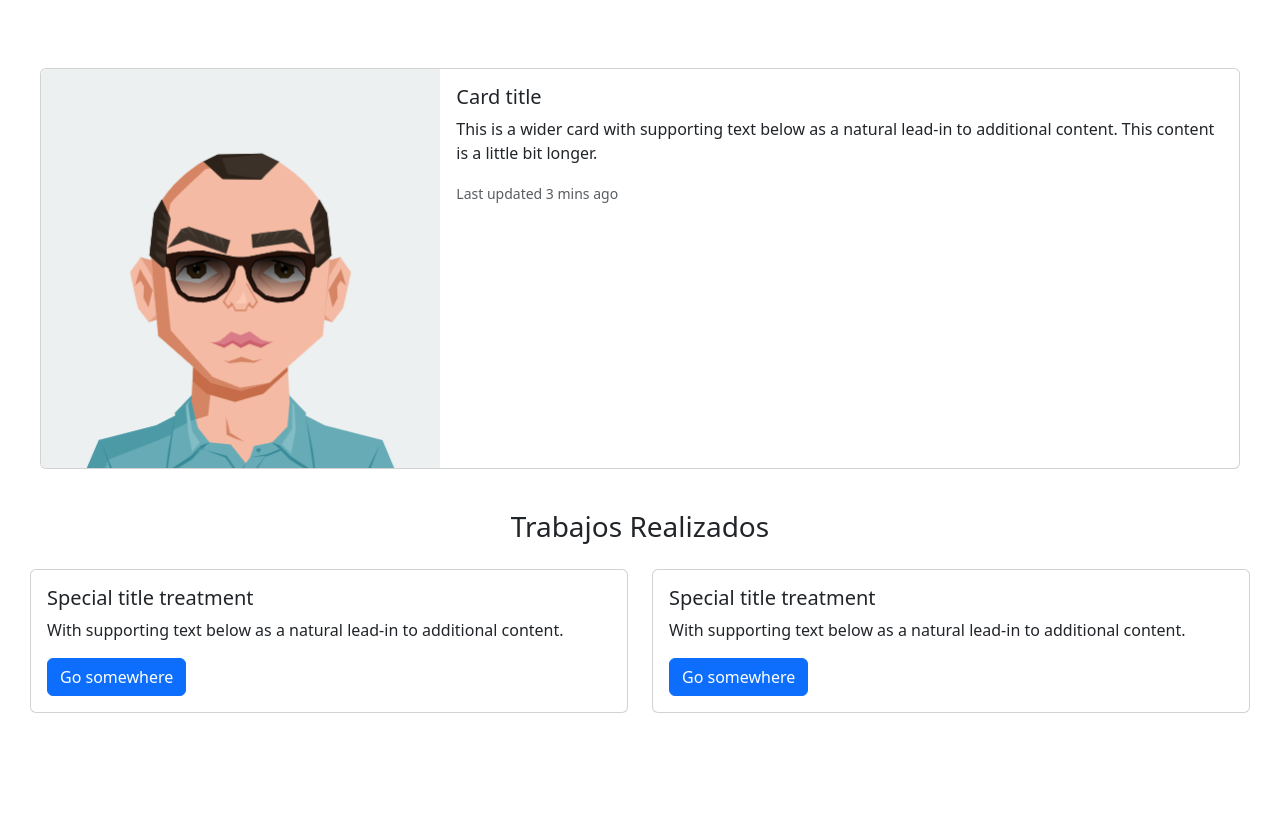
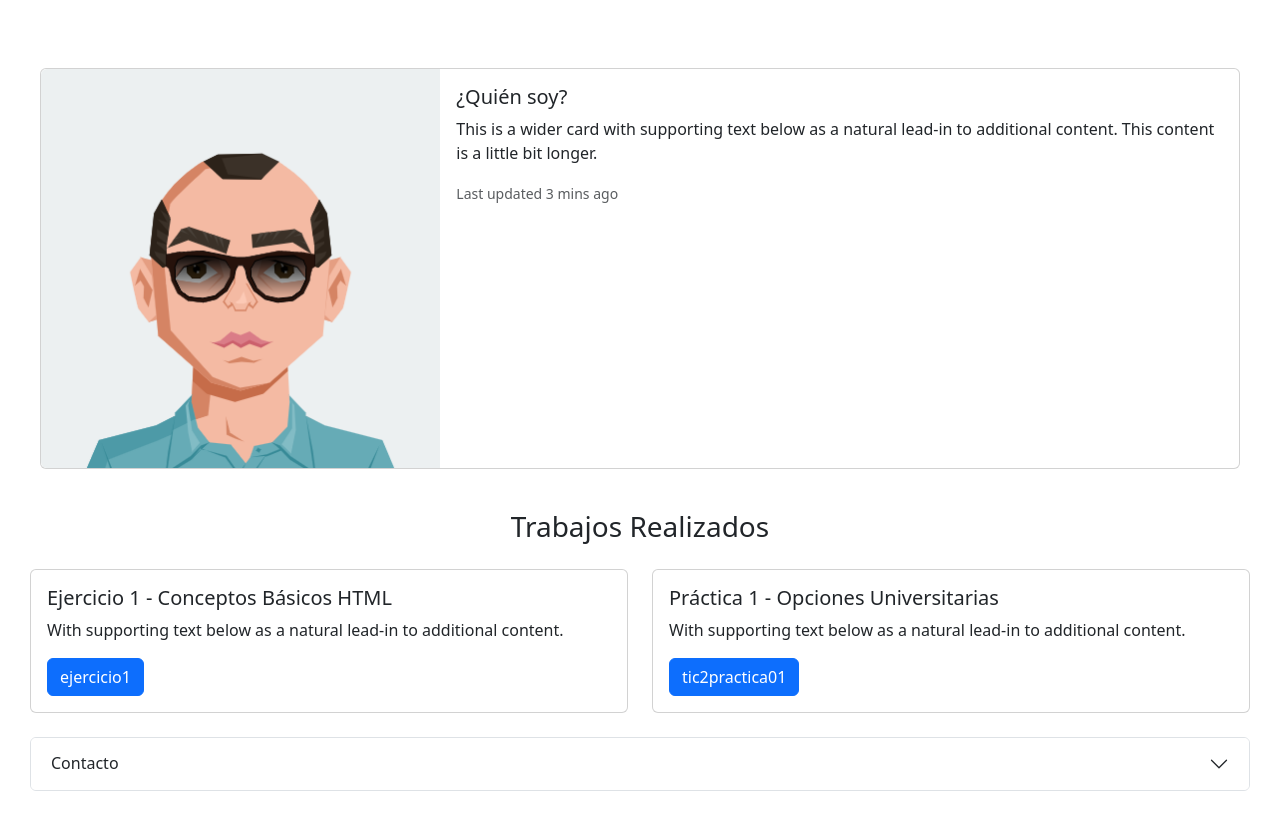
Before and after one commit to eduardolopez122/tic2practica02, a plain HTML site: page index.html in a window 1280 px wide. Shown: the part 78-908 px from the top of the page. Before the commit the page ends 841 px from the top, so only its background shows below. Drawn offline with nearby package versions, Linux system fonts and the light colour scheme.

Commit message:
Estructura terminada
Terminé la estructura con Bootstrap y metí los links a los trabajos.

```diff
--- a/index.html
+++ b/index.html
@@ -18,7 +18,7 @@
               </div>
               <div class="col-md-8">
                 <div class="card-body">
-                  <h5 class="card-title">Card title</h5>
+                  <h5 class="card-title">¿Quién soy?</h5>
                   <p class="card-text">This is a wider card with supporting text below as a natural lead-in to additional content. This content is a little bit longer.</p>
                   <p class="card-text"><small class="text-body-secondary">Last updated 3 mins ago</small></p>
                 </div>
@@ -31,18 +31,32 @@
         <div class="col-sm-6 mb-3 mb-sm-0">
           <div class="card">
             <div class="card-body">
-              <h5 class="card-title">Special title treatment</h5>
+              <h5 class="card-title">Ejercicio 1 - Conceptos Básicos HTML</h5>
               <p class="card-text">With supporting text below as a natural lead-in to additional content.</p>
-              <a href="#" class="btn btn-primary">Go somewhere</a>
+              <a href="./Ejercicio1/index.html" class="btn btn-primary">ejercicio1</a>
             </div>
           </div>
         </div>
         <div class="col-sm-6">
           <div class="card">
             <div class="card-body">
-              <h5 class="card-title">Special title treatment</h5>
+              <h5 class="card-title">Práctica 1 - Opciones Universitarias</h5>
               <p class="card-text">With supporting text below as a natural lead-in to additional content.</p>
-              <a href="#" class="btn btn-primary">Go somewhere</a>
+              <a href="./tic2practica1/index.html" class="btn btn-primary">tic2practica01</a>
+            </div>
+          </div>
+        </div>
+      </div><br>
+      <div class="accordion" id="accordionExample">
+        <div class="accordion-item">
+          <h2 class="accordion-header">
+            <button class="accordion-button collapsed" type="button" data-bs-toggle="collapse" data-bs-target="#collapseTwo" aria-expanded="false" aria-controls="collapseTwo">
+              Contacto
+            </button>
+          </h2>
+          <div id="collapseTwo" class="accordion-collapse collapse" data-bs-parent="#accordionExample">
+            <div class="accordion-body">
+              Correo escolar de gmail:<br><strong>eduardo.lopez@aulasalesianoscoruna.es</strong>
             </div>
           </div>
         </div>
```
